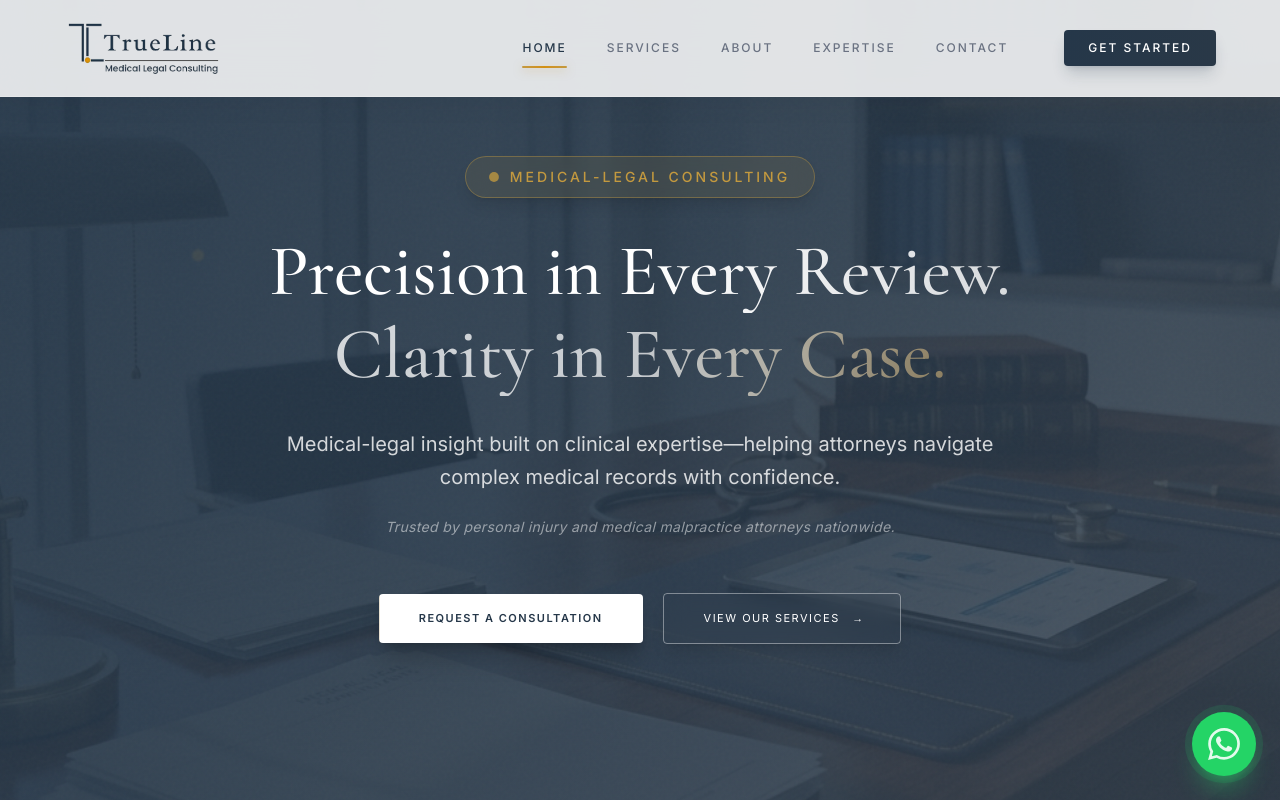
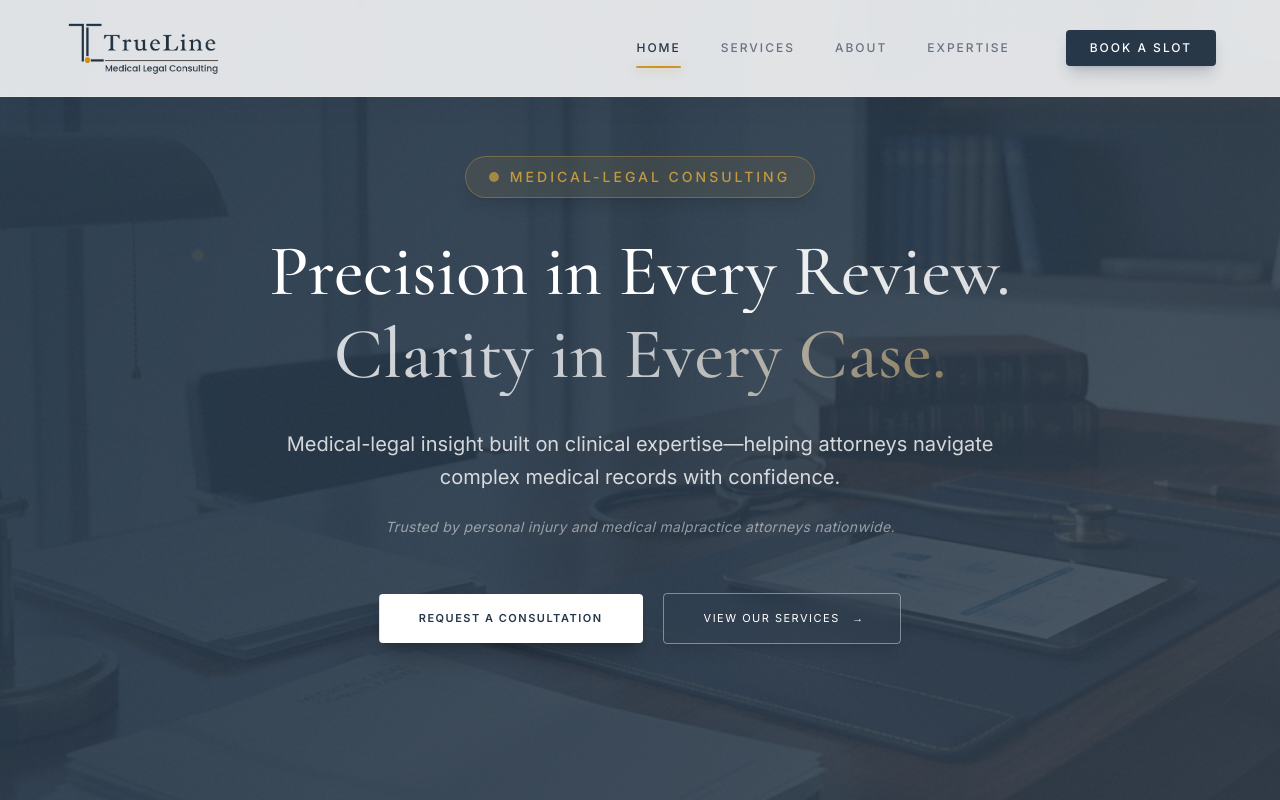
Before and after one commit to rohitsonare465/trueline-medical-consulting, a React (Vite) app: page / in a window 1280 px wide. Shown: the top 800 px of the page. Built offline with nearby package versions, Linux system fonts and the light colour scheme.

Commit message:
fix some changes

```diff
--- a/src/app/components/Footer.tsx
+++ b/src/app/components/Footer.tsx
@@ -109,7 +109,7 @@ export function Footer({ onNavigate }: FooterProps) {
                 Khaleela Umheni, MSN, RN, CNOR, NE-BC
               </p>
               <p className="text-gray-600">
-                Owner & Principal Consultant
+                Founder & Principal Legal Nurse Consultant
               </p>
               <motion.a
                 href="mailto:Khaleela@truelinemedicallegal.com"
--- a/src/app/components/Navigation.tsx
+++ b/src/app/components/Navigation.tsx
@@ -28,8 +28,7 @@ export function Navigation({ currentPage, onNavigate }: NavigationProps) {
     { id: 'home', label: 'HOME' },
     { id: 'services', label: 'SERVICES' },
     { id: 'about', label: 'ABOUT' },
-    { id: 'expertise', label: 'EXPERTISE' },
-    { id: 'contact', label: 'CONTACT' }
+    { id: 'expertise', label: 'EXPERTISE' }
   ];
 
   const handleNavigate = (page: string) => {
@@ -116,7 +115,7 @@ export function Navigation({ currentPage, onNavigate }: NavigationProps) {
               whileHover={{ scale: 1.03, boxShadow: '0 15px 35px -10px rgba(37, 55, 73, 0.5)' }}
               whileTap={{ scale: 0.98 }}
             >
-              <span className="relative z-20 text-white">GET STARTED</span>
+              <span className="relative z-20 text-white">BOOK A SLOT</span>
               <motion.div
                 className="absolute inset-0 bg-gradient-to-r from-[#C3993F] via-[#D39012] to-[#8F6B1D] z-10"
                 initial={{ x: '-100%' }}
--- a/src/app/pages/AboutPage.tsx
+++ b/src/app/pages/AboutPage.tsx
@@ -202,7 +202,7 @@ export function AboutPage({ onNavigate }: AboutPageProps) {
                 className="h-[2px] bg-gradient-to-r from-[#C3993F] to-transparent mb-6"
               />
               <span className="text-[#C3993F] tracking-widest text-sm uppercase" style={{ fontFamily: 'Inter, sans-serif', fontWeight: 600, letterSpacing: '3px' }}>
-                Founder & Principal Consultant
+                Founder & Principal Legal Nurse Consultant
               </span>
 
               <h2
--- a/src/app/pages/HomePage.tsx
+++ b/src/app/pages/HomePage.tsx
@@ -721,36 +721,6 @@ export function HomePage({ onNavigate }: HomePageProps) {
         </div>
       </section>
 
-      {/* Floating WhatsApp Button */}
-      <motion.a
-        href="https://wa.me/12818456224"
-        target="_blank"
-        rel="noopener noreferrer"
-        className="fixed bottom-6 right-6 z-50 w-14 h-14 sm:w-16 sm:h-16 bg-[#25D366] rounded-full flex items-center justify-center shadow-xl shadow-[#25D366]/30 hover:shadow-2xl hover:shadow-[#25D366]/40 transition-all duration-300"
-        initial={{ scale: 0, opacity: 0 }}
-        animate={{ scale: 1, opacity: 1 }}
-        transition={{ delay: 2, duration: 0.5, type: "spring", stiffness: 200 }}
-        whileHover={{ scale: 1.1 }}
-        whileTap={{ scale: 0.95 }}
-        aria-label="Chat on WhatsApp"
-      >
-        {/* WhatsApp Icon */}
-        <svg
-          xmlns="http://www.w3.org/2000/svg"
-          viewBox="0 0 24 24"
-          fill="white"
-          className="w-7 h-7 sm:w-8 sm:h-8"
-        >
-          <path d="M17.472 14.382c-.297-.149-1.758-.867-2.03-.967-.273-.099-.471-.148-.67.15-.197.297-.767.966-.94 1.164-.173.199-.347.223-.644.075-.297-.15-1.255-.463-2.39-1.475-.883-.788-1.48-1.761-1.653-2.059-.173-.297-.018-.458.13-.606.134-.133.298-.347.446-.52.149-.174.198-.298.298-.497.099-.198.05-.371-.025-.52-.075-.149-.669-1.612-.916-2.207-.242-.579-.487-.5-.669-.51-.173-.008-.371-.01-.57-.01-.198 0-.52.074-.792.372-.272.297-1.04 1.016-1.04 2.479 0 1.462 1.065 2.875 1.213 3.074.149.198 2.096 3.2 5.077 4.487.709.306 1.262.489 1.694.625.712.227 1.36.195 1.871.118.571-.085 1.758-.719 2.006-1.413.248-.694.248-1.289.173-1.413-.074-.124-.272-.198-.57-.347m-5.421 7.403h-.004a9.87 9.87 0 01-5.031-1.378l-.361-.214-3.741.982.998-3.648-.235-.374a9.86 9.86 0 01-1.51-5.26c.001-5.45 4.436-9.884 9.888-9.884 2.64 0 5.122 1.03 6.988 2.898a9.825 9.825 0 012.893 6.994c-.003 5.45-4.437 9.884-9.885 9.884m8.413-18.297A11.815 11.815 0 0012.05 0C5.495 0 .16 5.335.157 11.892c0 2.096.547 4.142 1.588 5.945L.057 24l6.305-1.654a11.882 11.882 0 005.683 1.448h.005c6.554 0 11.89-5.335 11.893-11.893a11.821 11.821 0 00-3.48-8.413z" />
-        </svg>
-
-        {/* Pulse animation ring */}
-        <motion.div
-          className="absolute inset-0 rounded-full bg-[#25D366]"
-          animate={{ scale: [1, 1.3, 1.3], opacity: [0.5, 0, 0] }}
-          transition={{ duration: 2, repeat: Infinity }}
-        />
-      </motion.a>
     </div>
   );
 }
```
